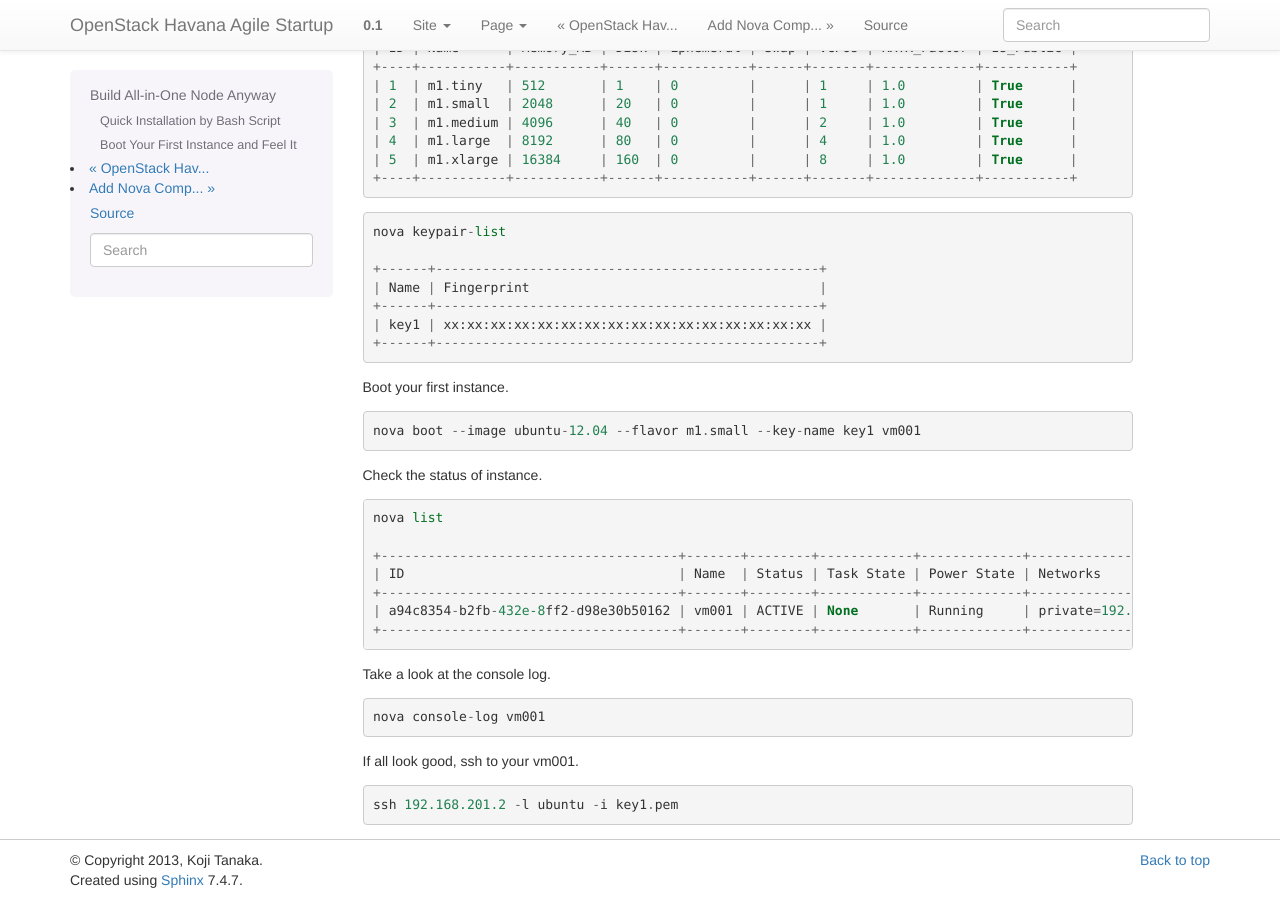
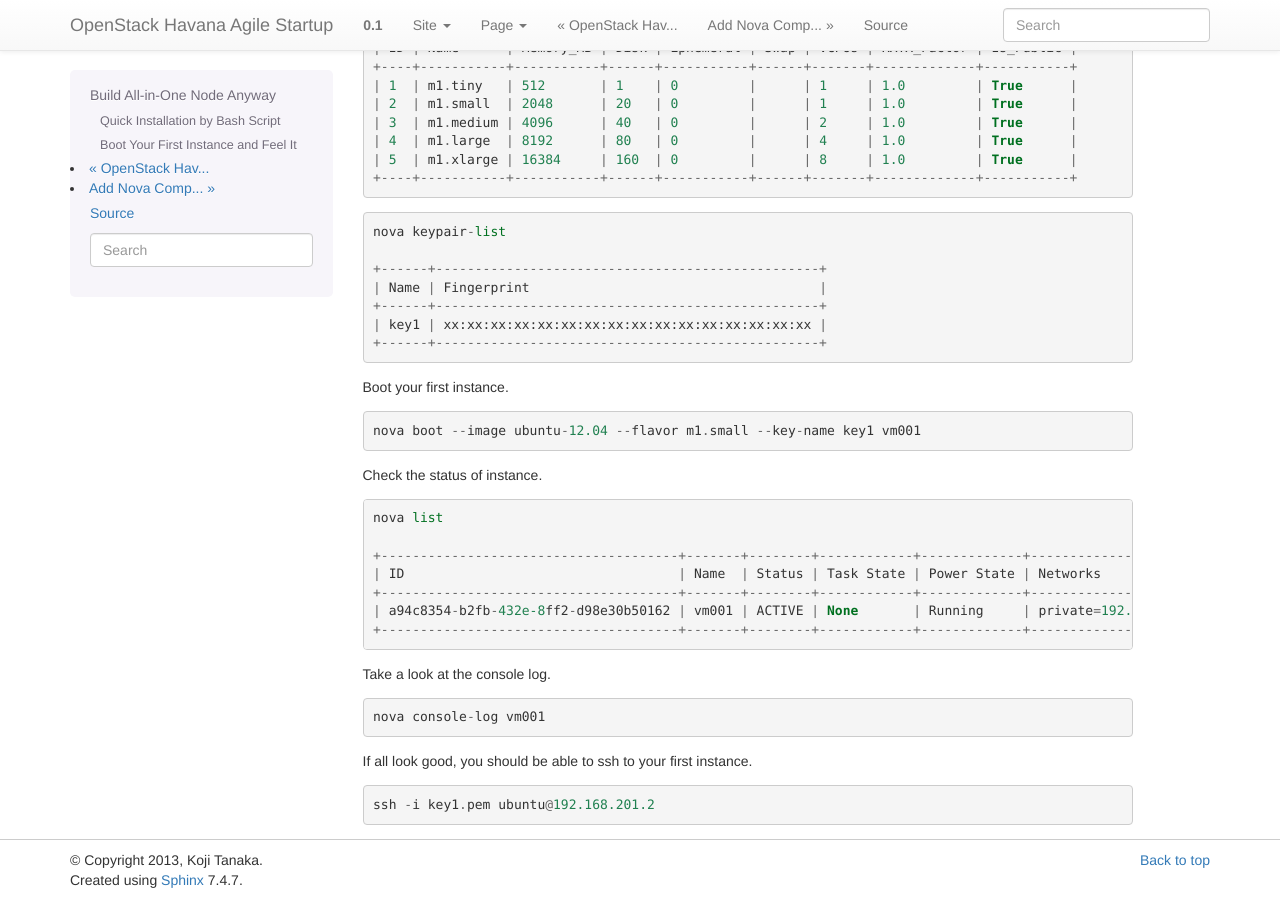
Before and after one commit to kojiwell/deploy_havana, a Sphinx documentation site: the page built from doc/all_in_one.rst, in a window 1280 px wide and 900 px high, scrolled down 1333 px. Built offline with Sphinx 7.4.7, drawn with Linux system fonts in a browser that asks for light colours.

Commit message:
update doc/all_in_one.rst

```diff
--- a/doc/all_in_one.rst
+++ b/doc/all_in_one.rst
@@ -104,16 +104,16 @@
 
    nova list
 
-   +--------------------------------------+-------+--------+------------+-------------+------------------------+
-   | ID                                   | Name  | Status | Task State | Power State | Networks               |
-   +--------------------------------------+-------+--------+------------+-------------+------------------------+
-   | a94c8354-b2fb-432e-8ff2-d98e30b50162 | vm001 | ACTIVE | None       | Running     | private=192.168.201.2  |
-   +--------------------------------------+-------+--------+------------+-------------+------------------------+
+   +--------------------------------------+-------+--------+------------+-------------+-----------------------+
+   | ID                                   | Name  | Status | Task State | Power State | Networks              |
+   +--------------------------------------+-------+--------+------------+-------------+-----------------------+
+   | a94c8354-b2fb-432e-8ff2-d98e30b50162 | vm001 | ACTIVE | None       | Running     | private=192.168.201.2 |
+   +--------------------------------------+-------+--------+------------+-------------+-----------------------+
 
 Take a look at the console log. ::
 
    nova console-log vm001
 
-If all look good, ssh to your vm001. ::
+If all look good, you should be able to ssh to your first instance. ::
 
-   ssh 192.168.201.2 -l ubuntu -i key1.pem
+   ssh -i key1.pem ubuntu@192.168.201.2
```
